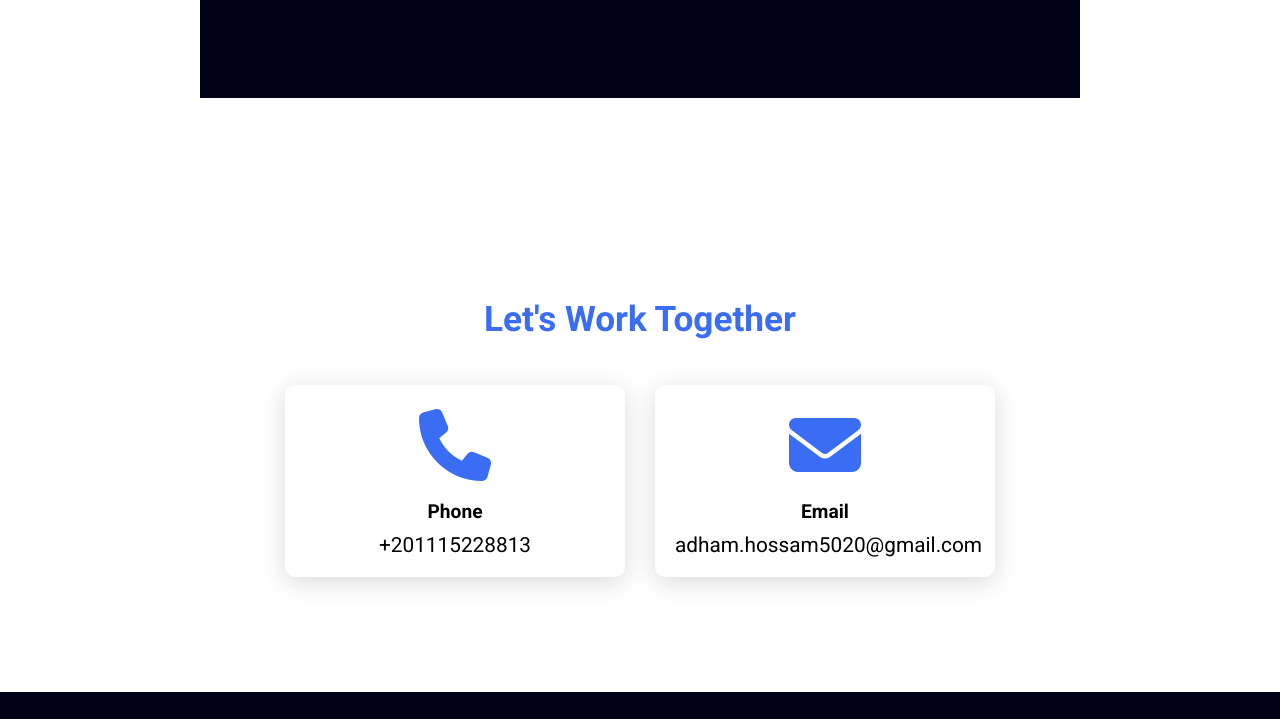
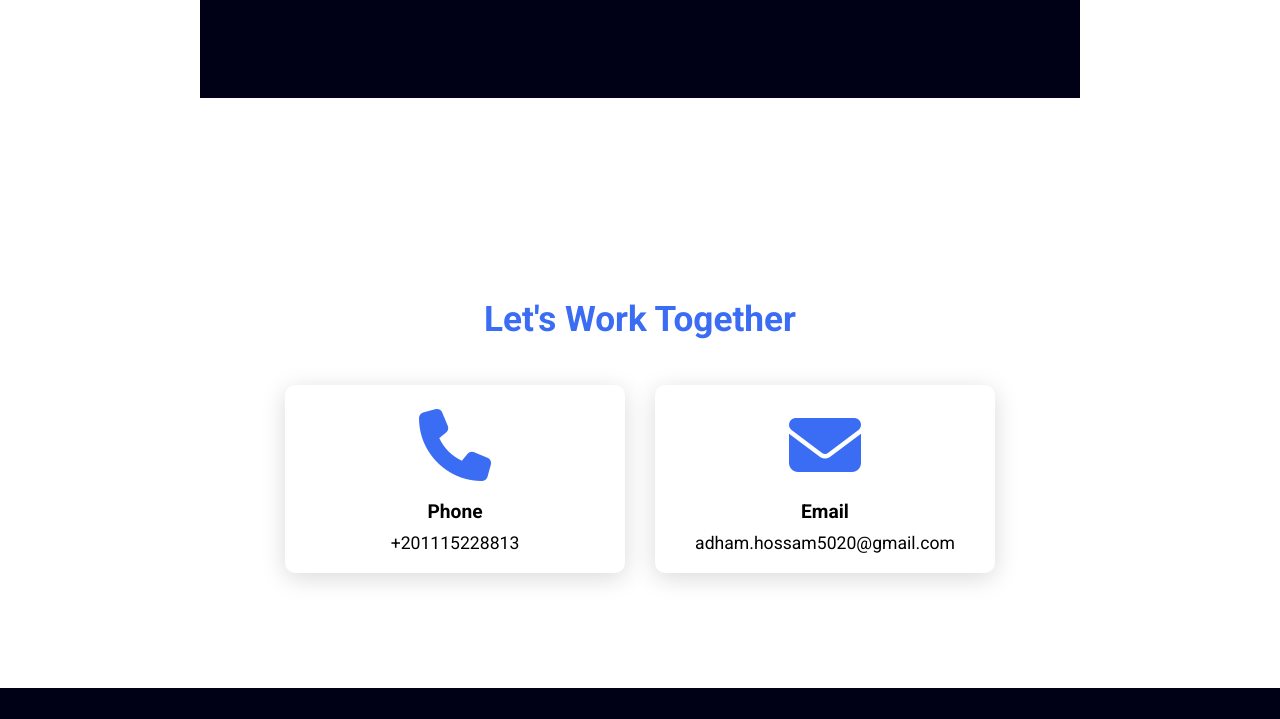
Before and after one commit to ALightbolt4G/Adham-website, a plain HTML site: page index.html in a window 1280 px wide. Shown: the part 2785-3504 px from the top of the page. Drawn offline with Linux system fonts and the light colour scheme.

Commit message:
Update style.css

```diff
--- a/style.css
+++ b/style.css
@@ -215,7 +215,7 @@ section{
     color:#000
 }
 .contact .info p{
-    font-size: 1.3em;
+    font-size: 1.1em;
 }
 footer{
     background-color: #000016;
@@ -268,6 +268,7 @@ footer{
     header {
         flex-direction: column;
         align-items: flex-start;
+        position: static;
         padding: 10px 20px;
     }
 
```
